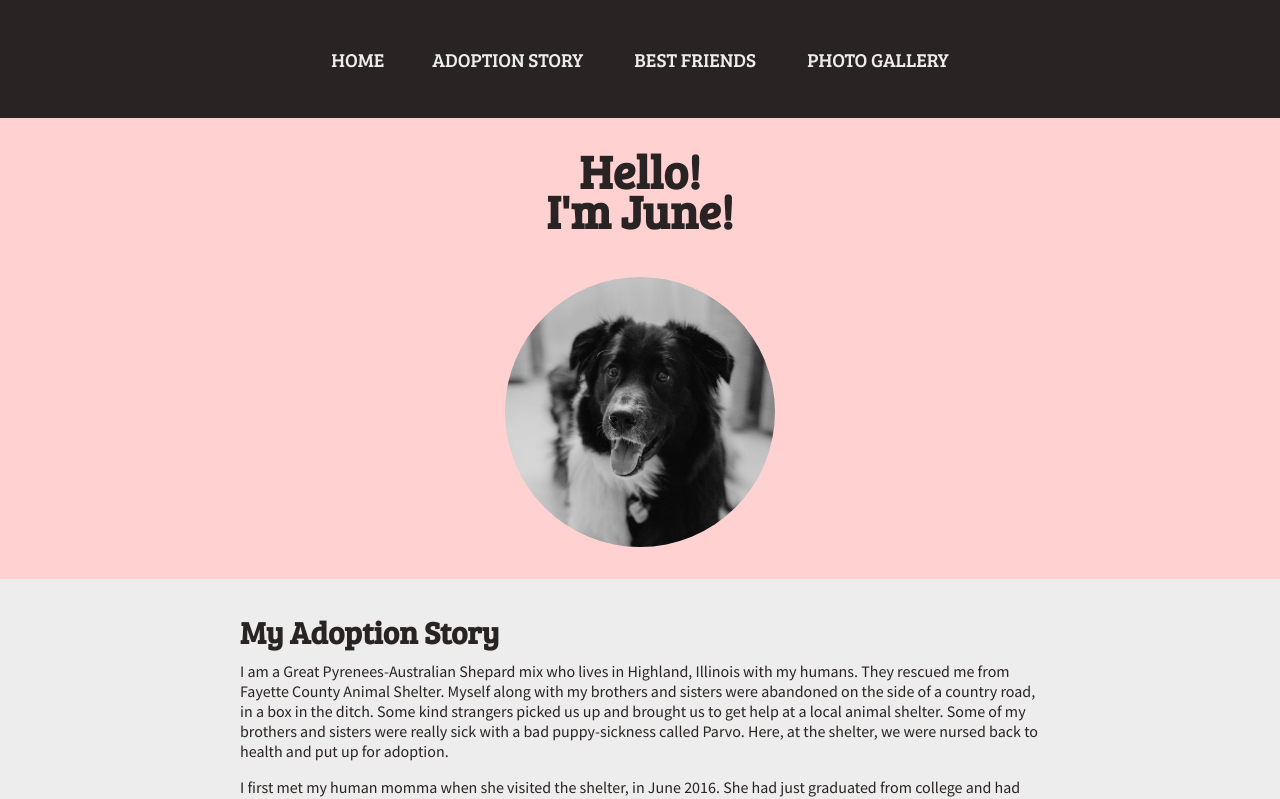
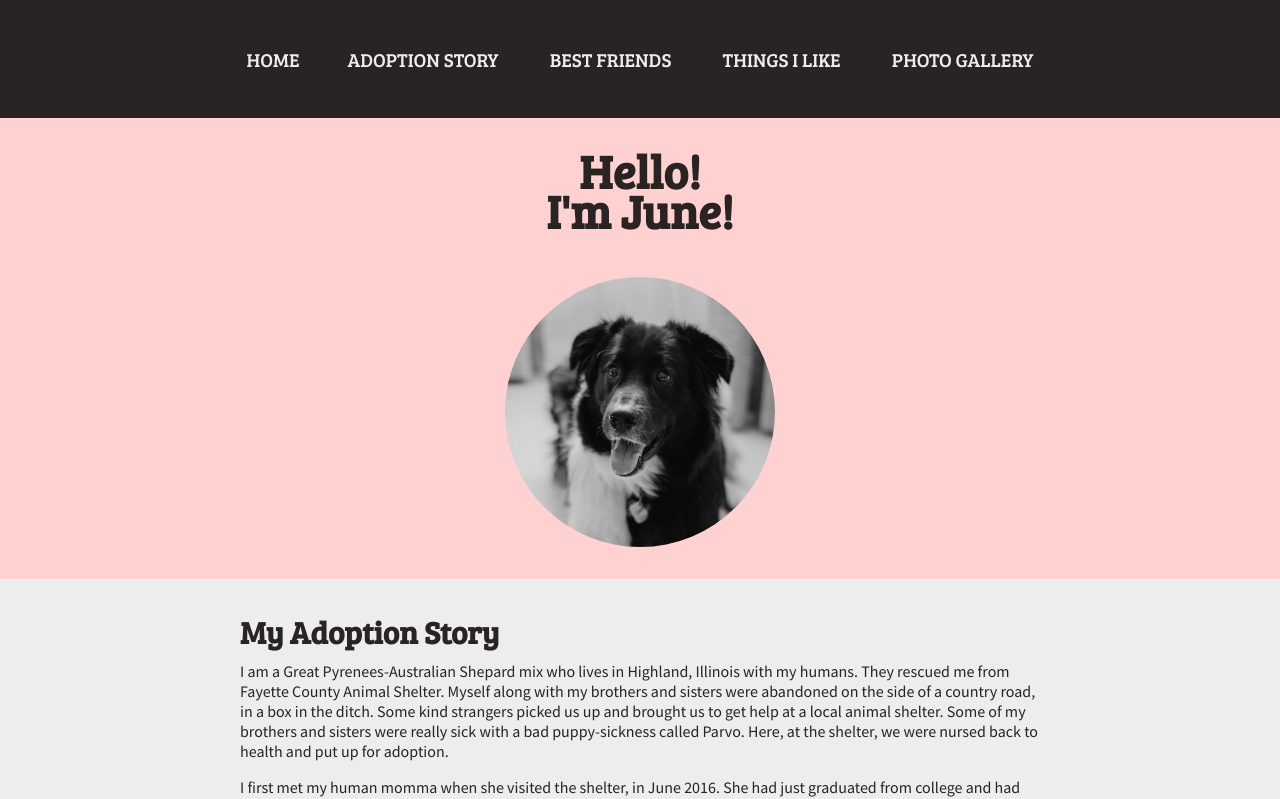
Before and after one commit to siarraprice/project4, a plain HTML site: page index.html in a window 1280 px wide. Shown: the top 799 px of the page. Drawn offline with nearby package versions, Linux system fonts and the light colour scheme; a script that the page names is missing.

Commit message:
updated nav

```diff
--- a/index.html
+++ b/index.html
@@ -38,7 +38,8 @@
 			    <li><a href="#top">Home</a></li>
 					<li><a href="#section1">Adoption Story</a></li>
 					<li><a href="#section2">Best Friends</a></li>
-					<li><a href="#section3">Photo Gallery</a></li>
+					<li><a href="#section3">Things I Like</a></li>
+					<li><a href="#section4">Photo Gallery</a></li>
 			  </ul>
 			</div>
 
@@ -47,7 +48,8 @@
 					<li><a href="#top">Home</li>
 					<li><a href="#section1">Adoption Story</a></li>
 					<li><a href="#section2">Best Friends</a></li>
-					<li><a href="#section3">Photo Gallery</a></li>
+					<li><a href="#section3">Things I Like</a></li>
+					<li><a href="#section4">Photo Gallery</a></li>
 				</ul>
 			</nav>
 		</header>
```
